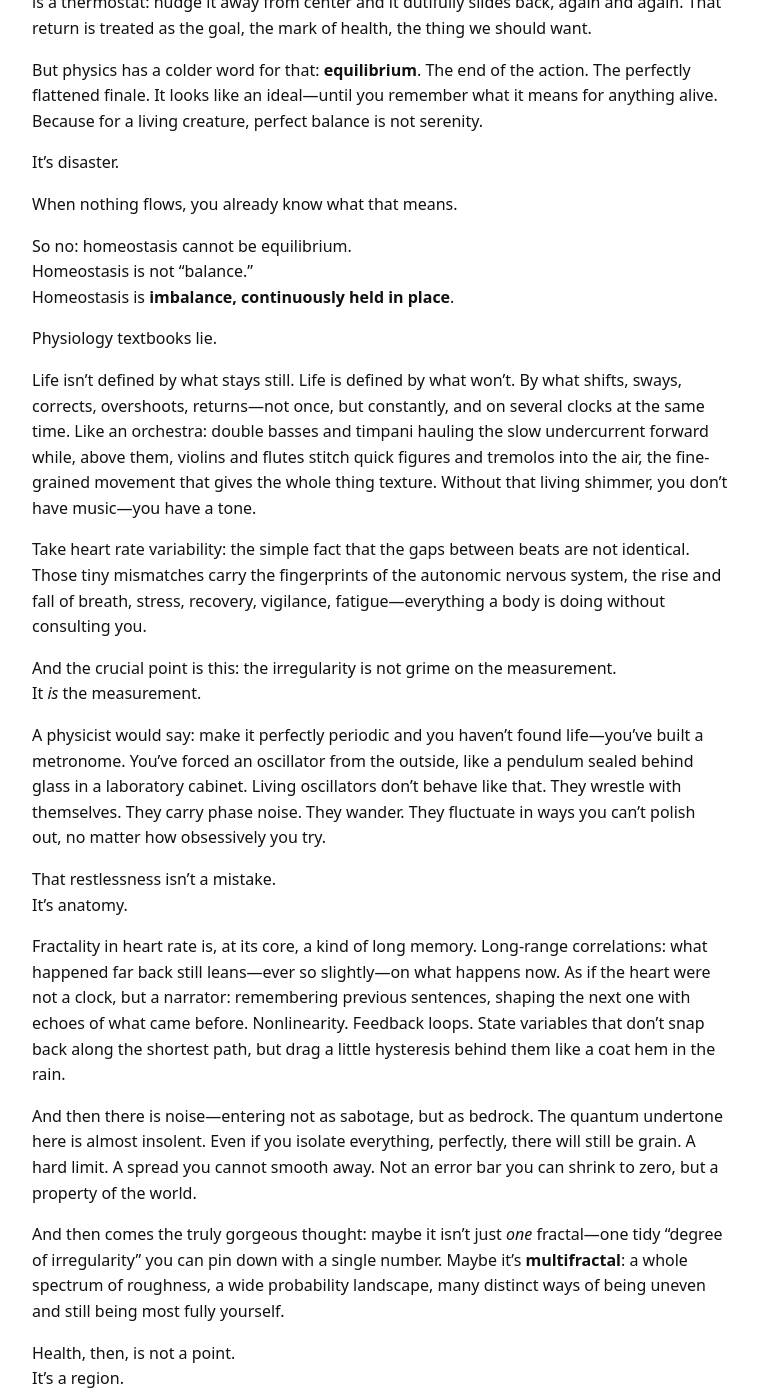
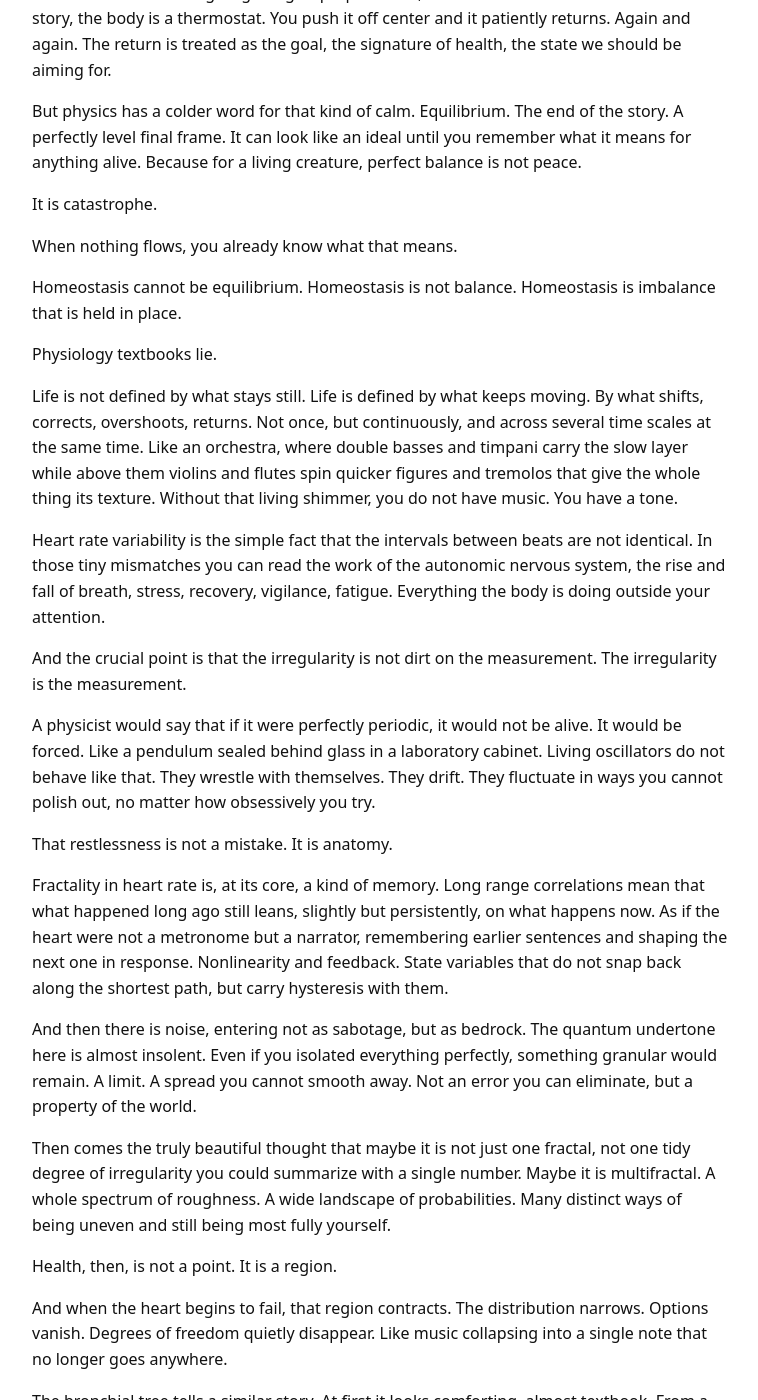
Before and after one commit to bubenikovaadela/bubenikovaadela.github.io, a Jekyll site: the page built from _posts/2026-01-03-healthy-imbalance.md, in a window 1280 px wide and 1400 px high, scrolled down 330 px. Shown: the whole window, without its empty margins (260-1018 px from the left). Built offline with Jekyll 4.4.1, drawn with Linux system fonts in a browser that asks for light colours; some of the changed text lies outside the part shown.

Commit message:
Revise 'Healthy Imbalance' for improved readability
Updated the post 'Healthy Imbalance' for clarity and flow.

```diff
--- a/_posts/2026-01-03-healthy-imbalance.md
+++ b/_posts/2026-01-03-healthy-imbalance.md
@@ -1,68 +1,58 @@
 ---
 layout: post
-title: "Healthy Imbalance"
+title: "Healthy Imbalance."
 date: 2026-01-03 12:00:00 +0100
 categories: [essay]
 lang: en
 ---
+Balance.
 
-Balance.
-Medicine can’t resist giving it a proper name, so it calls it *homeostasis*. The body, in that story, is a thermostat: nudge it away from center and it dutifully slides back, again and again. That return is treated as the goal, the mark of health, the thing we should want.
+Medicine cannot resist giving things a proper name, so it reaches for homeostasis. In that story, the body is a thermostat. You push it off center and it patiently returns. Again and again. The return is treated as the goal, the signature of health, the state we should be aiming for.
 
-But physics has a colder word for that: **equilibrium**. The end of the action. The perfectly flattened finale. It looks like an ideal—until you remember what it means for anything alive. Because for a living creature, perfect balance is not serenity.
+But physics has a colder word for that kind of calm. Equilibrium. The end of the story. A perfectly level final frame. It can look like an ideal until you remember what it means for anything alive. Because for a living creature, perfect balance is not peace.
 
-It’s disaster.
+It is catastrophe.
 
 When nothing flows, you already know what that means.
 
-So no: homeostasis cannot be equilibrium.
-Homeostasis is not “balance.”
-Homeostasis is **imbalance, continuously held in place**.
+Homeostasis cannot be equilibrium. Homeostasis is not balance. Homeostasis is imbalance that is held in place.
 
 Physiology textbooks lie.
 
-Life isn’t defined by what stays still. Life is defined by what won’t. By what shifts, sways, corrects, overshoots, returns—not once, but constantly, and on several clocks at the same time. Like an orchestra: double basses and timpani hauling the slow undercurrent forward while, above them, violins and flutes stitch quick figures and tremolos into the air, the fine-grained movement that gives the whole thing texture. Without that living shimmer, you don’t have music—you have a tone.
+Life is not defined by what stays still. Life is defined by what keeps moving. By what shifts, corrects, overshoots, returns. Not once, but continuously, and across several time scales at the same time. Like an orchestra, where double basses and timpani carry the slow layer while above them violins and flutes spin quicker figures and tremolos that give the whole thing its texture. Without that living shimmer, you do not have music. You have a tone.
 
-Take heart rate variability: the simple fact that the gaps between beats are not identical. Those tiny mismatches carry the fingerprints of the autonomic nervous system, the rise and fall of breath, stress, recovery, vigilance, fatigue—everything a body is doing without consulting you.
+Heart rate variability is the simple fact that the intervals between beats are not identical. In those tiny mismatches you can read the work of the autonomic nervous system, the rise and fall of breath, stress, recovery, vigilance, fatigue. Everything the body is doing outside your attention.
 
-And the crucial point is this: the irregularity is not grime on the measurement.
-It *is* the measurement.
+And the crucial point is that the irregularity is not dirt on the measurement. The irregularity is the measurement.
 
-A physicist would say: make it perfectly periodic and you haven’t found life—you’ve built a metronome. You’ve forced an oscillator from the outside, like a pendulum sealed behind glass in a laboratory cabinet. Living oscillators don’t behave like that. They wrestle with themselves. They carry phase noise. They wander. They fluctuate in ways you can’t polish out, no matter how obsessively you try.
+A physicist would say that if it were perfectly periodic, it would not be alive. It would be forced. Like a pendulum sealed behind glass in a laboratory cabinet. Living oscillators do not behave like that. They wrestle with themselves. They drift. They fluctuate in ways you cannot polish out, no matter how obsessively you try.
 
-That restlessness isn’t a mistake.
-It’s anatomy.
+That restlessness is not a mistake. It is anatomy.
 
-Fractality in heart rate is, at its core, a kind of long memory. Long-range correlations: what happened far back still leans—ever so slightly—on what happens now. As if the heart were not a clock, but a narrator: remembering previous sentences, shaping the next one with echoes of what came before. Nonlinearity. Feedback loops. State variables that don’t snap back along the shortest path, but drag a little hysteresis behind them like a coat hem in the rain.
+Fractality in heart rate is, at its core, a kind of memory. Long range correlations mean that what happened long ago still leans, slightly but persistently, on what happens now. As if the heart were not a metronome but a narrator, remembering earlier sentences and shaping the next one in response. Nonlinearity and feedback. State variables that do not snap back along the shortest path, but carry hysteresis with them.
 
-And then there is noise—entering not as sabotage, but as bedrock. The quantum undertone here is almost insolent. Even if you isolate everything, perfectly, there will still be grain. A hard limit. A spread you cannot smooth away. Not an error bar you can shrink to zero, but a property of the world.
+And then there is noise, entering not as sabotage, but as bedrock. The quantum undertone here is almost insolent. Even if you isolated everything perfectly, something granular would remain. A limit. A spread you cannot smooth away. Not an error you can eliminate, but a property of the world.
 
-And then comes the truly gorgeous thought: maybe it isn’t just *one* fractal—one tidy “degree of irregularity” you can pin down with a single number. Maybe it’s **multifractal**: a whole spectrum of roughness, a wide probability landscape, many distinct ways of being uneven and still being most fully yourself.
+Then comes the truly beautiful thought that maybe it is not just one fractal, not one tidy degree of irregularity you could summarize with a single number. Maybe it is multifractal. A whole spectrum of roughness. A wide landscape of probabilities. Many distinct ways of being uneven and still being most fully yourself.
 
-Health, then, is not a point.
-It’s a region.
+Health, then, is not a point. It is a region.
 
 And when the heart begins to fail, that region contracts. The distribution narrows. Options vanish. Degrees of freedom quietly disappear. Like music collapsing into a single note that no longer goes anywhere.
 
-The bronchial tree tells a similar story. At first it looks comforting—beautifully textbook, almost architectural. From a distance it resembles clean geometry, the branching close to exponential, disciplined, symmetrical… for a while.
+The bronchial tree tells a similar story. At first it looks comforting, almost textbook. From a distance it resembles clean geometry. For a while the branching seems orderly, close to exponential, disciplined, symmetrical. Then, past a certain depth, the pattern frays. Branches split at odd angles. One runs long, another short. Neatness dissolves into something closer to improvisation.
 
-Then, past a certain depth, it starts to slip. The pattern frays. Branches split at odd angles. One runs long, another short. The neatness dissolves into something closer to improvisation.
+Why.
 
-Why?
+Not because nature broke down, but because we smuggled symmetry in as an expectation and mistook it for law. Symmetry is expensive. It costs energy, control, precision. Living tissue is not milled from metal. It grows, repairs itself, adapts while it is being used.
 
-Not because nature “messed up,” but because *we* smuggled in symmetry as an expectation and mistook it for law. Symmetry is expensive. It costs energy. It costs control. It costs precision. Living tissue isn’t milled from metal; it grows, repairs itself, adapts while it’s being used.
+A bronchial tree is not merely plumbing. It is a conversation between structure and flow. Flow reshapes the wall and the wall redirects the flow. And the noise you see is not just instrument error.
 
-A bronchial tree isn’t merely plumbing. It’s a conversation between structure and flow. Flow remodels the wall; the wall redirects the flow. And the “noise” you see isn’t just instrument error.
+Fluctuations give a system spring. The ability to sway without freezing. To wobble rather than lock. Sometimes to cross a threshold in the right direction. Deterministic laws sketch the terrain, but fluctuations often decide which path is actually taken across it.
 
-Fluctuations give a system spring. The ability to sway without freezing. To wobble rather than lock. Sometimes, to hop a threshold in the right direction. Deterministic laws sketch the terrain—but fluctuations often decide which path is actually taken across it.
+That is why health may look less like perfect regularity and more like rich, structured irregularity.
 
-That is why health may look less like perfect regularity and more like **rich, structured irregularity**.
+Perfect regularity feels like an ideal only because it is easy to describe. But what it often is, in practice, is the loss of degrees of freedom. The system pinned to one rhythm, unable to dodge, unable to adapt, unable to be surprised. A crude simplification of the world, built to flatter our models.
 
-Perfect regularity feels like an ideal only because it’s easy to describe. But what it often is, in practice, is the **loss of degrees of freedom**—the system nailed to one rhythm, unable to dodge, unable to adapt, unable to be surprised. A crude, naïve simplification of the world, built to flatter our models.
+So let us drop the fantasy. Imbalance moves the world.
 
-So let’s drop the fantasy.
-
-Imbalance moves the world.
-
-Here’s to a beautiful new year—
-and to plenty of healthy imbalance.
+A beautiful new year to you, and plenty of healthy imbalance.
```
